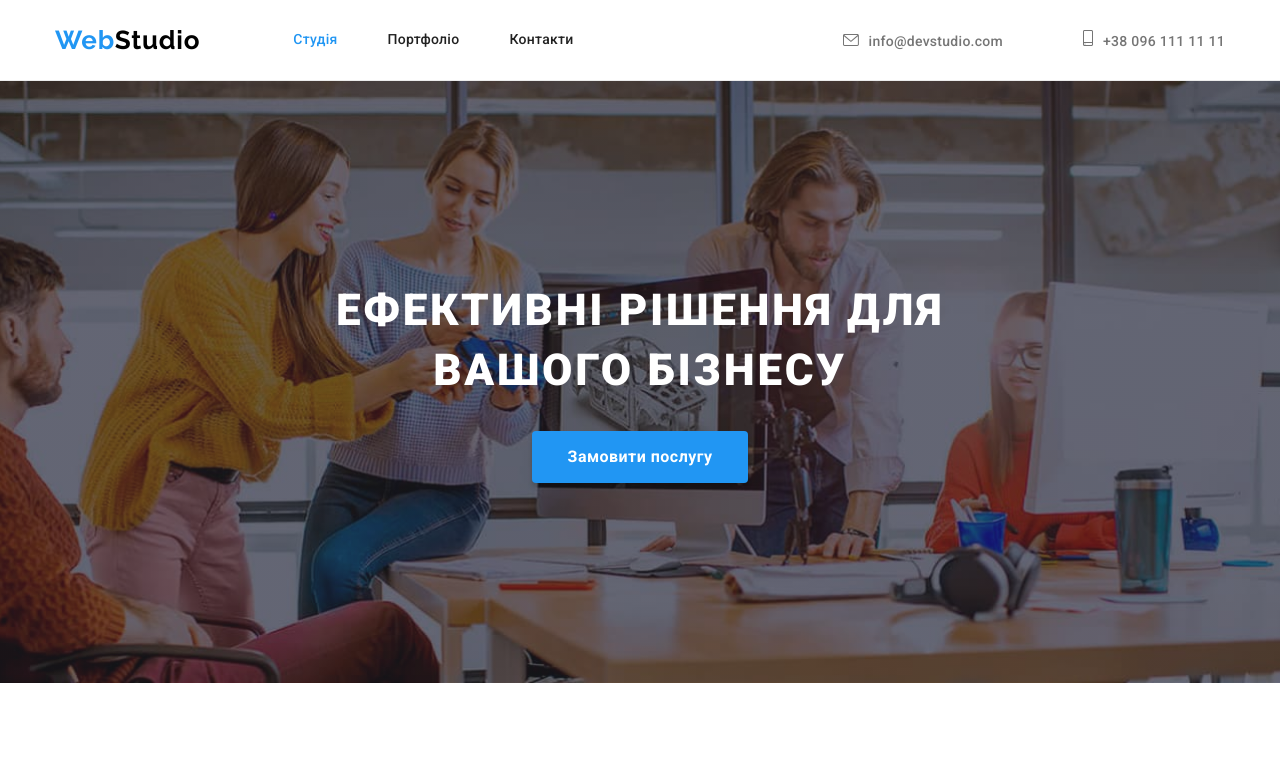
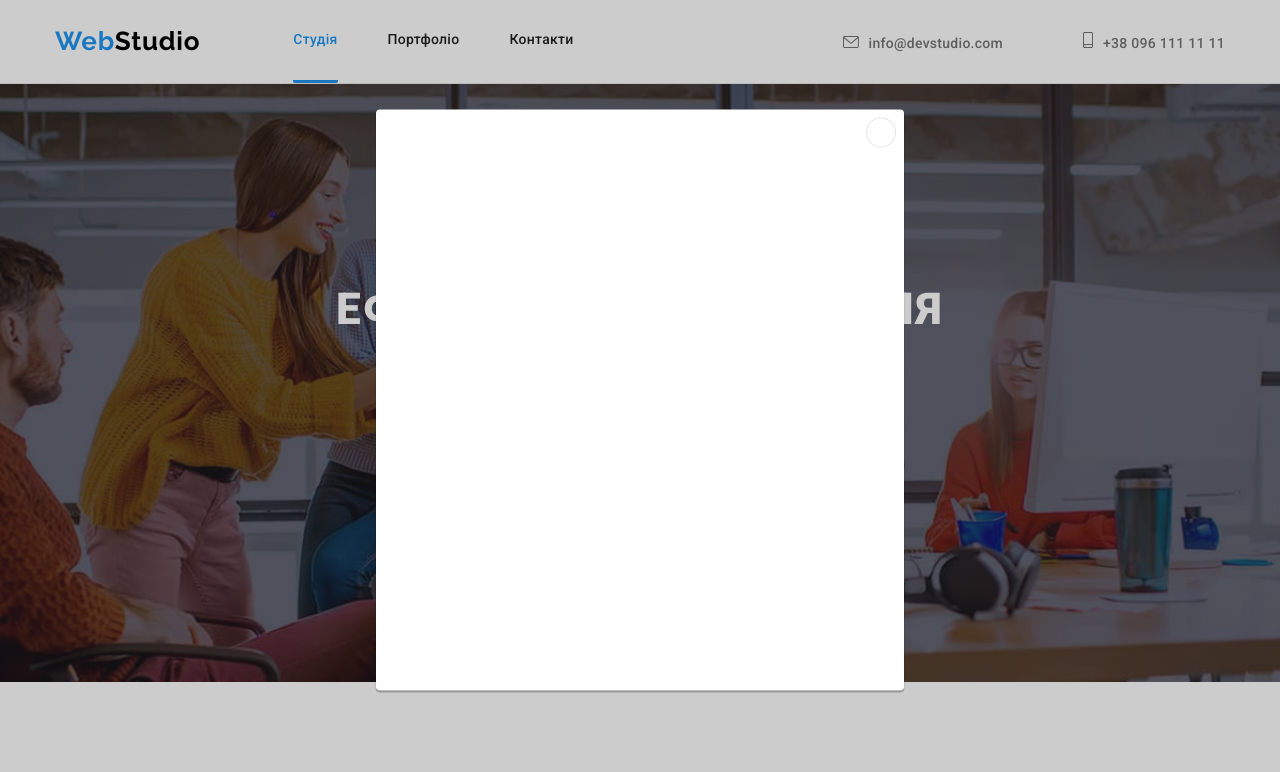
Before and after one commit to Lana12Banana/goit-markup-hw-05, a plain HTML site: page index.html in a window 1280 px wide. Both pictures are taken after a click on the button "Замовити послугу". Shown: the top 772 px of the page. Drawn offline with nearby package versions, Linux system fonts and the light colour scheme.

Commit message:
Позиціонування

```diff
--- a/css/styles.css
+++ b/css/styles.css
@@ -16,6 +16,7 @@ body {
     font-family: Roboto, sans-serif;
     font-size: 14px;
     margin: 0;
+    padding-top: 80px;
 }
 
 .main {
@@ -90,6 +91,12 @@ h1,h2,h3,h4,h5,h6,p,ul {
 }
 
 .header-line {
+    position: fixed;
+    width: 100%;
+    top: 0;
+    left: 0;
+    min-height: 80px;
+    background-color: var(--white-color);
     border-bottom: 1px solid #ECECEC;
 }
 
@@ -581,6 +588,8 @@ h1,h2,h3,h4,h5,h6,p,ul {
 
 ul .active {
     color: var(--accent-color);
+    border-bottom: 3px solid var(--accent-color);
+    border-radius: 2px;
 }
 
 .footer-text-title {
@@ -695,3 +704,66 @@ ul .active {
     display: flex;
     align-items: baseline;
 }
+
+.portfolio-image {
+    position: relative;
+}
+
+.portfolio-image::before {
+    content: '';
+    position: absolute;
+    width: 100%;
+    height: 100%;
+    background-color: var(--accent-color);
+    opacity: 0;
+}
+
+.portfolio-image:hover::before {
+    opacity: 1;
+}
+
+.backdrop {
+    position: fixed;
+    top: 0;
+    left: 0;
+    width: 100%;
+    height: 100%;
+    background-color: rgba(0, 0, 0, 0.2);
+}
+
+.backdrop.is-hidden {
+    opacity: 0;
+    pointer-events: none;
+}
+
+.modal {
+    display: flex;
+    justify-content: flex-end;
+    position: absolute;
+    top: 50%;
+    left: 50%;
+    transform: translate(-50%, -50%);
+
+   min-width: 528px;
+   min-height: 581px;
+
+   background-color: var(--white-color);
+    box-shadow: 0px 1px 3px rgba(0, 0, 0, 0.12), 0px 1px 1px rgba(0, 0, 0, 0.14), 0px 2px 1px rgba(0, 0, 0, 0.2);
+    border-radius: 4px;
+}
+
+.button-close {
+    margin-top: 8px;
+    margin-right: 8px;
+    width: 30px;
+    height: 30px;
+    background-color: var(--white-color);
+    border: 1px solid rgba(0, 0, 0, 0.1);
+    border-radius: 50%;
+}
+
+.button-close-icon {
+    fill: var(--black-color);
+    width: 18px;
+    height: 18px;
+}
--- a/index.html
+++ b/index.html
@@ -44,8 +44,17 @@
     <!--Шапка-->
     <section class="main page mainblock overlay">
         <h1 class="main-title">Ефективні рішення для вашого бізнесу</h1>
-        <button type="button" class="button">Замовити послугу</button>
+        <button data-modal-open type="button" class="button">Замовити послугу</button>
     </section>
+
+    <div class="backdrop is-hidden" data-modal>
+        <div class="modal">
+        <button class="button-close" data-modal-close>
+            <svg class="button-close-icon">
+                <use href="./images/close.svg"></use>
+            </svg>
+        </button></div>
+    </div>
 
    <!--Наші переваги-->
    <section class="advantages section">
@@ -387,5 +396,6 @@
         </div>
     </div>
    </footer>
+<script src="./js/modal.js"></script>
 </body>
 </html>
--- /dev/null
+++ b/js/modal.js
@@ -0,0 +1,14 @@
+(() => {
+  const refs = {
+    openModalBtn: document.querySelector("[data-modal-open]"),
+    closeModalBtn: document.querySelector("[data-modal-close]"),
+    modal: document.querySelector("[data-modal]"),
+  };
+
+  refs.openModalBtn.addEventListener("click", toggleModal);
+  refs.closeModalBtn.addEventListener("click", toggleModal);
+
+  function toggleModal() {
+    refs.modal.classList.toggle("is-hidden");
+  }
+})();
```
Also changed, not shown: portfolio.html (+2 -2 lines), images/close.svg (added).
